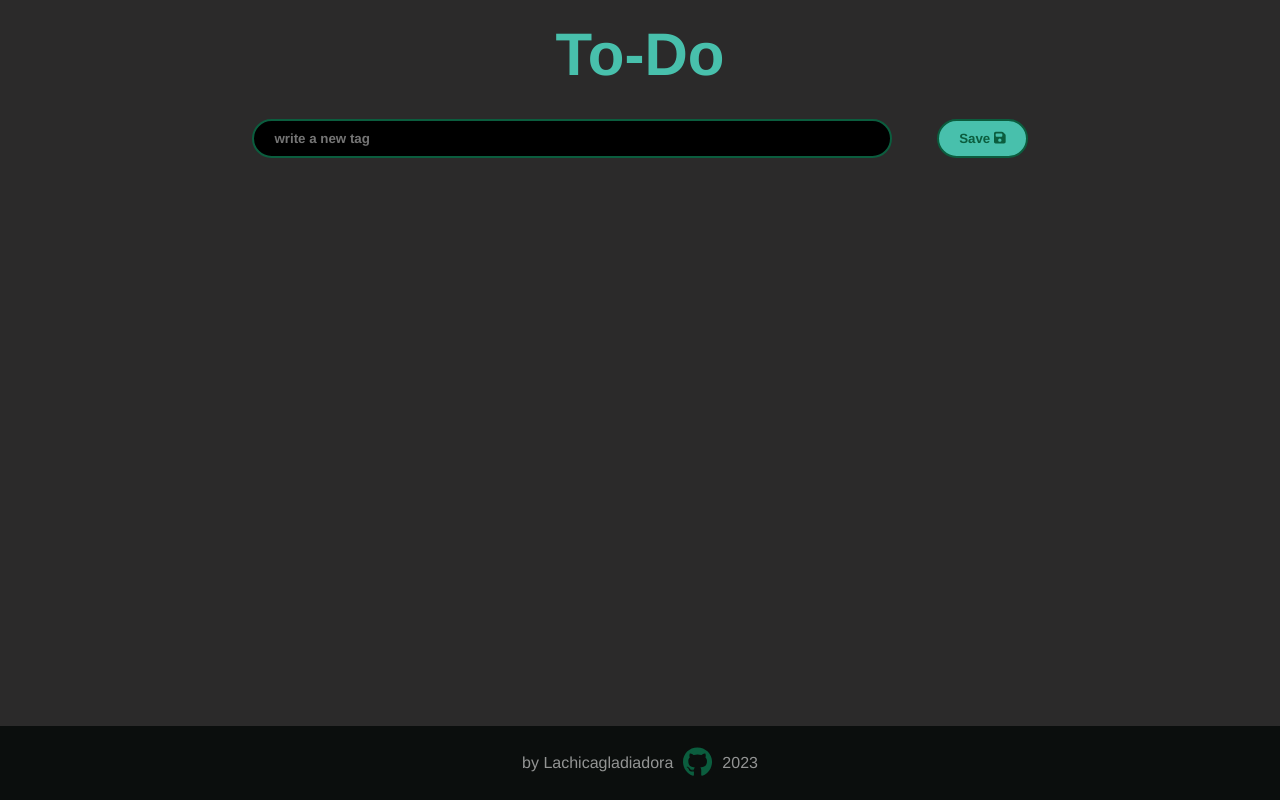
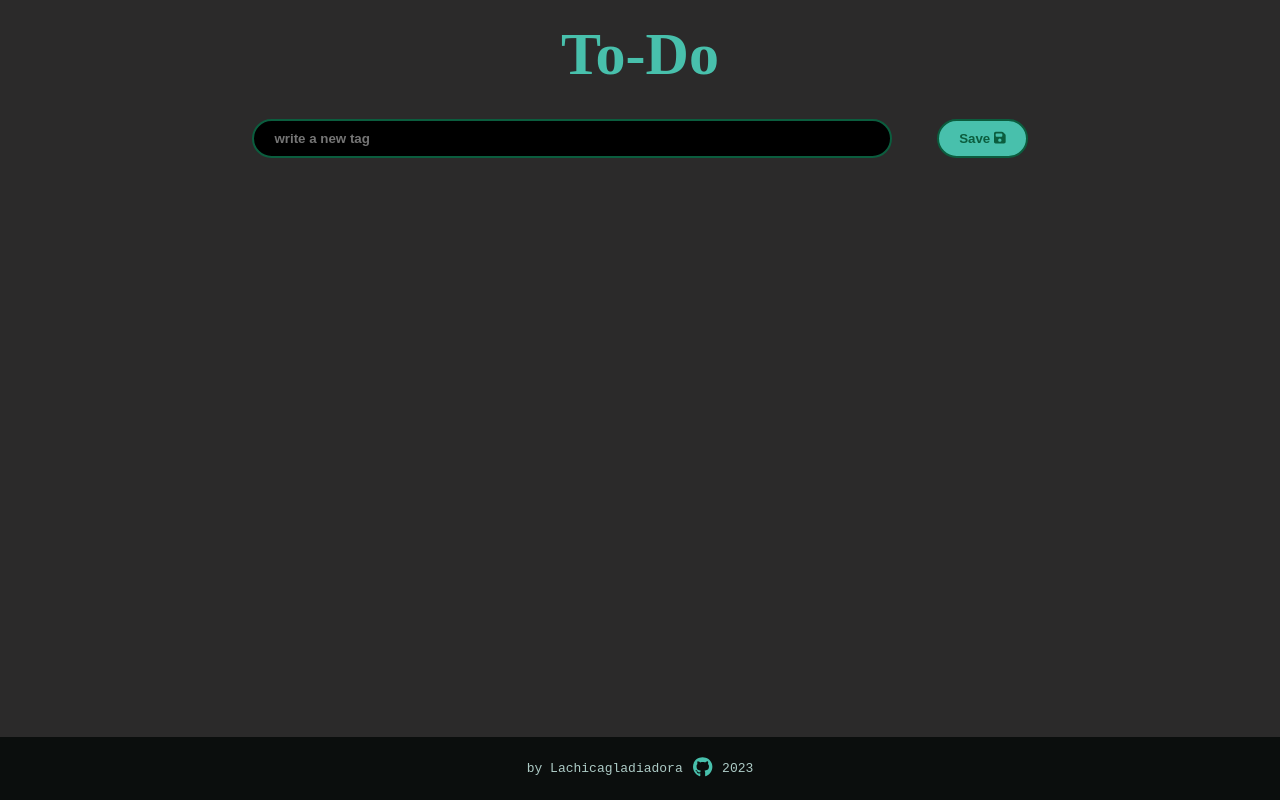
Before and after one commit to Lachicagladiadora/to-do-list, a React (Vite) app: page / in a window 1280 px wide. Built offline with nearby package versions, Linux system fonts and the light colour scheme; a web font is replaced by a local one.

Commit message:
fix: footer styles

```diff
--- a/src/components/Footer.tsx
+++ b/src/components/Footer.tsx
@@ -1,10 +1,4 @@
-import {
-  faGithub,
-  faGithubAlt,
-  faGithubSquare,
-  faSquareGithub,
-} from "@fortawesome/free-brands-svg-icons";
-import { faGitkraken } from "@fortawesome/free-brands-svg-icons/faGitkraken";
+import { faGithub } from "@fortawesome/free-brands-svg-icons";
 import { FontAwesomeIcon } from "@fortawesome/react-fontawesome";
 
 export const Footer = () => {
@@ -13,21 +7,20 @@ export const Footer = () => {
       style={{
         width: "100%",
         display: "flex",
-        // flexDirection: "column",
         gap: "10px",
         background: "#0B0E0D",
         alignItems: "center",
         justifyContent: "center",
         padding: "20px",
-        color: "#d772a3",
+        color: "#d8fcf6ca",
         position: "absolute",
         bottom: "0px",
+        fontFamily: "monospace",
       }}
     >
       <span
         style={{
-          background: "#0B0E0D",
-          color: "#e6e6e69e",
+          background: "transparent",
         }}
       >
         by Lachicagladiadora
@@ -35,21 +28,18 @@ export const Footer = () => {
       <a
         href="https://github.com/Lachicagladiadora"
         target="_blank"
-        style={{ background: "#0B0E0D", fontSize: "30px", color: "#0b5d3e" }}
+        style={{
+          background: "transparent",
+          fontSize: "20px",
+          color: "#48c0ac",
+        }}
       >
         <FontAwesomeIcon
           icon={faGithub}
           style={{ background: "transparent" }}
         />
       </a>
-      <span
-        style={{
-          background: "#0B0E0D",
-          color: "#e6e6e69e",
-        }}
-      >
-        2023
-      </span>
+      <span style={{ background: "transparent" }}>2023</span>
     </footer>
   );
 };
--- a/src/index.css
+++ b/src/index.css
@@ -17,7 +17,7 @@
   margin: 0px;
   box-sizing: border-box;
   background: #2b2a2a;
-  font-family: "Franklin Gothic Medium", "Arial Narrow", Arial, sans-serif;
+  /* font-family: "Franklin Gothic Medium", "Arial Narrow", Arial, sans-serif; */
 }
 /*
 .title {
```
